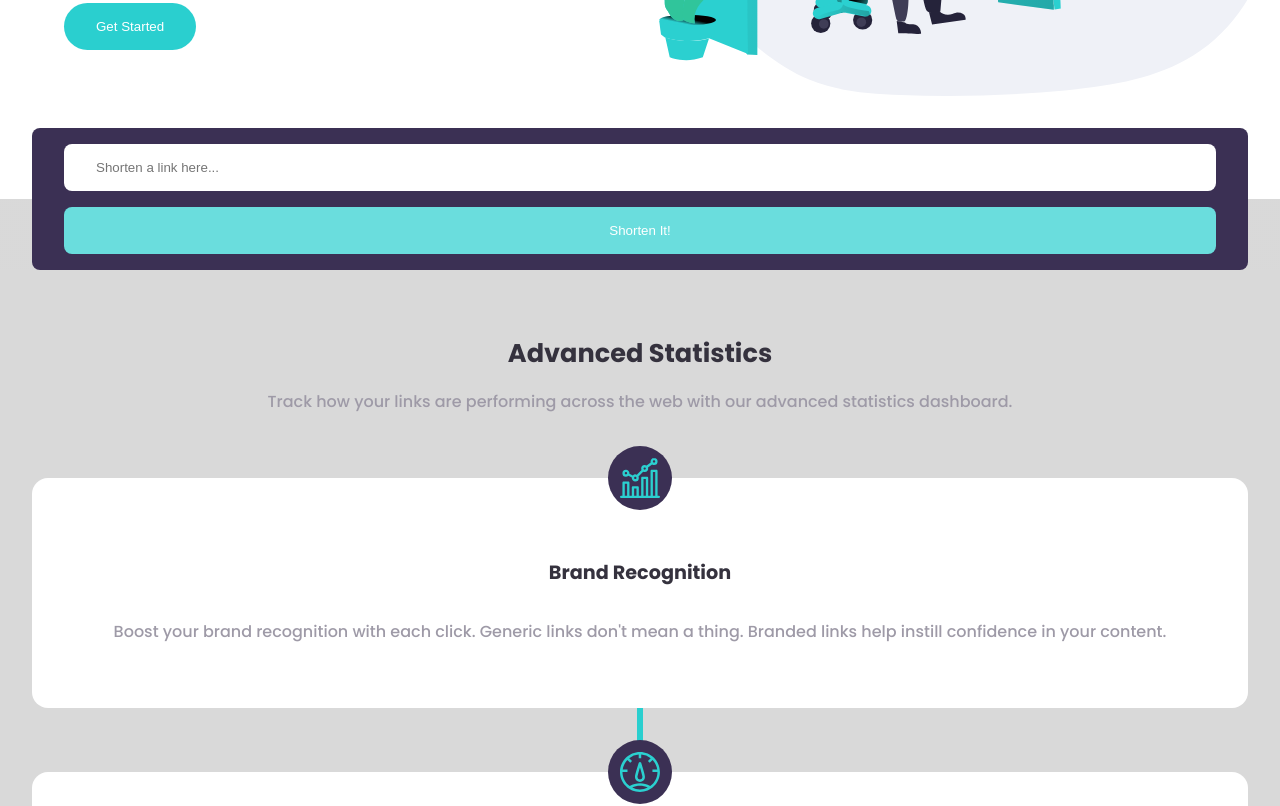
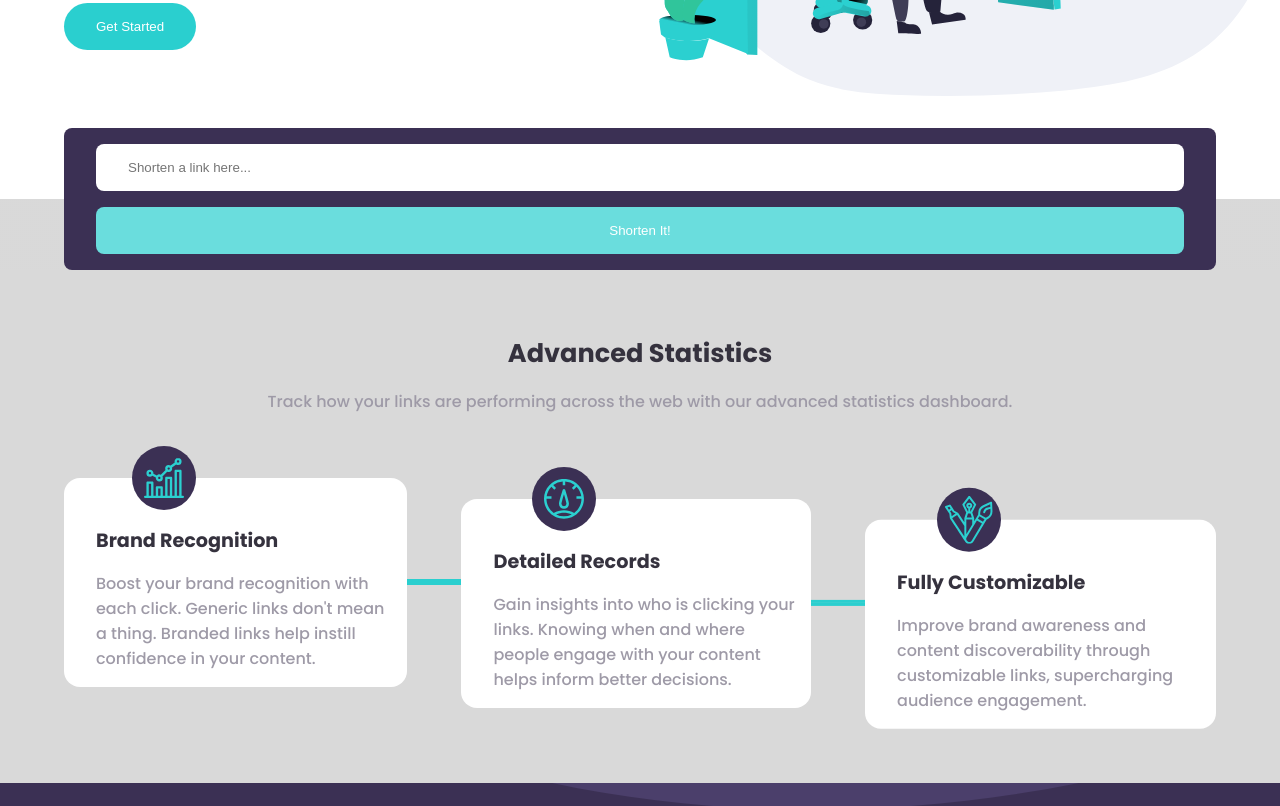
Before and after one commit to riwepo/fem-url-shortening-api-landing-page, a React (Create React App) app: page / in a window 1280 px wide. Shown: the part 420-1226 px from the top of the page. Built offline with nearby package versions, Linux system fonts and the light colour scheme.

Commit message:
style for desktop

```diff
--- a/src/components/shorten/ShortenForm.module.css
+++ b/src/components/shorten/ShortenForm.module.css
@@ -62,3 +62,9 @@
   font-size: 1.2rem;
   margin-bottom: 1rem;
 }
+
+@media (min-width: 768px) {
+  .form {
+    margin: 0 4rem 0 4rem;
+  }
+}
--- a/src/components/shorten/ShortenedUrlList.module.css
+++ b/src/components/shorten/ShortenedUrlList.module.css
@@ -9,3 +9,9 @@
   flex-direction: column;
   gap: 1rem;
 }
+
+@media (min-width: 768px) {
+  .list {
+    padding: 2rem 4rem 2rem 4rem;
+  }
+}
--- a/src/components/statistics/Stats.module.css
+++ b/src/components/statistics/Stats.module.css
@@ -23,3 +23,9 @@
   font-size: 1rem;
   color: var(--grayish-violet-color);
 }
+
+@media (min-width: 768px) {
+  .contentContainer {
+    margin: 0 4rem 0 4rem;
+  }
+}
--- a/src/components/statistics/StatsItem.js
+++ b/src/components/statistics/StatsItem.js
@@ -8,6 +8,7 @@ function StatsItem({ itemInfo }) {
     return source;
   };
   return (
+    <li className={classes.listItem}>
       <div className={classes.container}>
         <div className={classes.imageContainer}>
           <img
@@ -25,7 +26,7 @@ function StatsItem({ itemInfo }) {
         >
           {itemInfo.text}
         </p>
-
+      </div>
       {/* this is the joining stick between items
             the last item doesn't have it */}
       <div
@@ -33,7 +34,7 @@ function StatsItem({ itemInfo }) {
           itemInfo.id === 3 ? classes.joinerLast : null
         }`}
       ></div>
-    </div>
+    </li>
   );
 }
 
--- a/src/components/statistics/StatsItem.module.css
+++ b/src/components/statistics/StatsItem.module.css
@@ -1,6 +1,12 @@
+.listItem {
+  display: flex;
+  font-style: row;
+  align-items: center;
+}
+
 .container {
   width: 100%;
-  padding: 0 1rem 0 1rem;
+  padding: 0 1rem 0 2rem;
 
   display: flex;
   flex-direction: column;
@@ -27,28 +33,36 @@
 }
 
 .heading {
-  margin-top: -1rem;
-
+  margin-top: -3rem;
   font-size: 1.2rem;
   color: var(--very-dark-blue-color);
 }
 
 .text {
-  margin-bottom: -2rem;
+  margin-top: -1rem;
+  margin-bottom: 1rem;
   font-size: 1rem;
   color: var(--grayish-violet-color);
 }
 
-.textLast {
-  margin-bottom: 2rem;
-}
+@media (min-width: 768px) {
+  .imageContainer {
+    transform: translate(-125%, -50%);
+  }
 
-.joiner {
-  display: block;
-  border-left: 3px solid var(--cyan-color);
-  border-right: 3px solid var(--cyan-color);
-  height: 4rem;
-  transform: translate(0, 100%);
+  .heading {
+    align-self: flex-start;
+  }
+
+  .joiner {
+    display: block;
+    border-top: 3px solid var(--cyan-color);
+    border-bottom: 3px solid var(--cyan-color);
+    width: 4rem;
+    align-self: center;
+    /* height: 1px; */
+    /* transform: translate(300%, -200%); */
+  }
 }
 
 .joinerLast {
--- a/src/components/statistics/StatsItemList.module.css
+++ b/src/components/statistics/StatsItemList.module.css
@@ -5,8 +5,23 @@
   flex-direction: column;
   justify-content: space-between;
   align-items: center;
-  gap: 4rem;
   background-color: transparent;
 
-  margin-bottom: 2rem;
+  margin-bottom: 6rem;
+  list-style: none;
 }
+
+@media (min-width: 768px) {
+  .container {
+    flex-direction: row;
+    align-items: stretch;
+  }
+
+  .container li:nth-child(2) {
+    transform: translate(0, 10%);
+  }
+
+  .container li:nth-child(3) {
+    transform: translate(0, 20%);
+  }
+}
```
Lines whose indentation alone changed are shown as unchanged.
